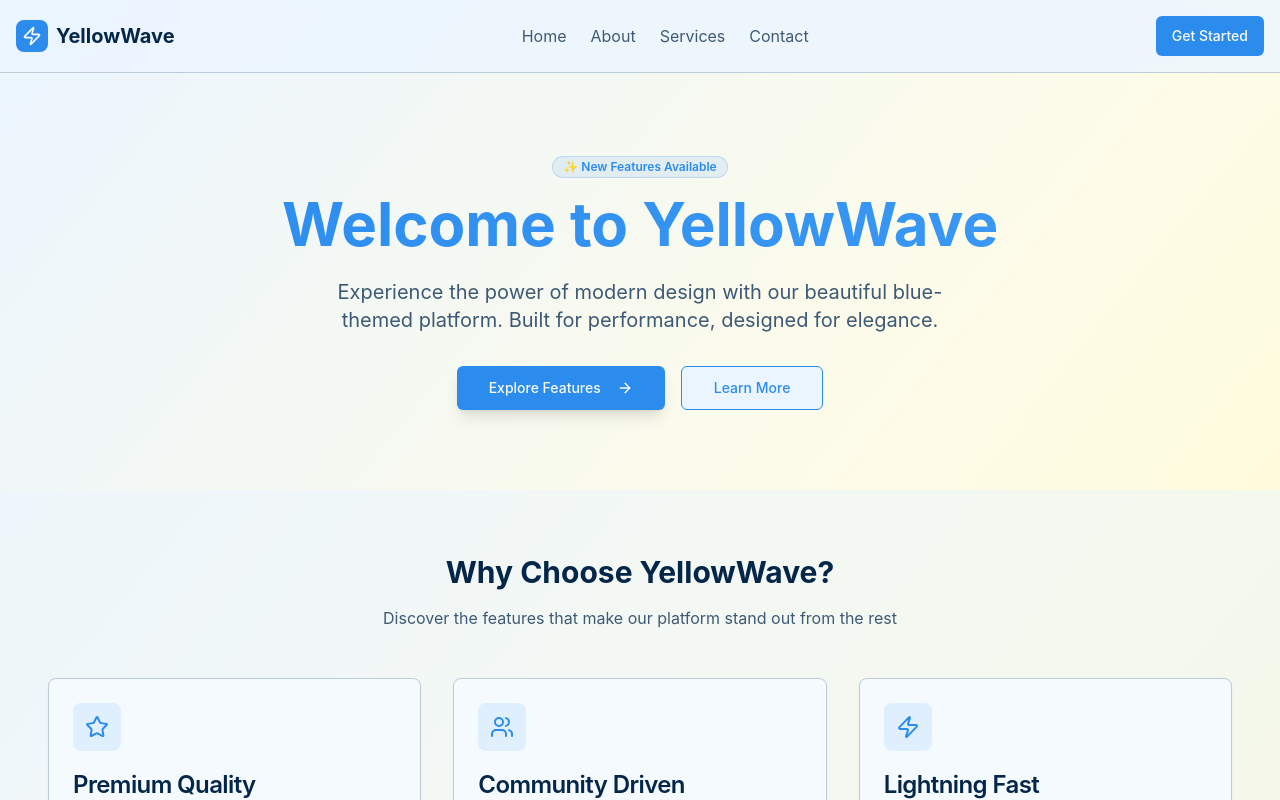
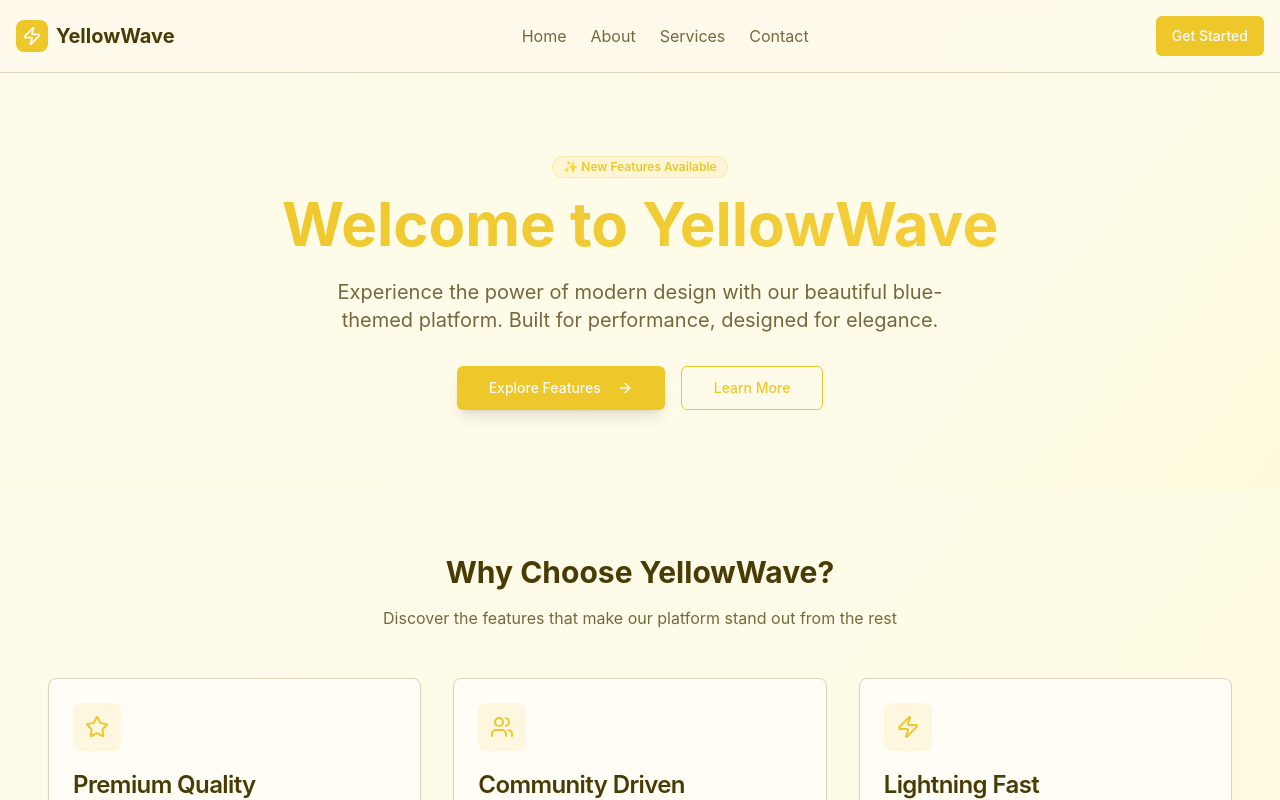
Before and after one commit to jboduchFusen/create-simple-blue-website, a React (Vite) app: page / in a window 1280 px wide. Shown: the top 800 px of the page. Built offline with nearby package versions, Linux system fonts and the light colour scheme.

Commit message:
Updated project files

```diff
--- a/src/index.css
+++ b/src/index.css
@@ -6,44 +6,44 @@
   :root {
     --radius: 0.5rem;
 
-    /* Light blue theme colors */
-    --background: 210 100% 96%;
-    --foreground: 210 90% 15%;
+    /* Yellow theme colors */
+    --background: 48 100% 96%;
+    --foreground: 48 90% 15%;
 
-    --card: 210 100% 98%;
-    --card-foreground: 210 90% 15%;
+    --card: 48 100% 98%;
+    --card-foreground: 48 90% 15%;
 
-    --popover: 210 100% 98%;
-    --popover-foreground: 210 90% 15%;
+    --popover: 48 100% 98%;
+    --popover-foreground: 48 90% 15%;
 
-    --primary: 210 85% 55%;
-    --primary-foreground: 210 10% 98%;
+    --primary: 48 85% 55%;
+    --primary-foreground: 48 10% 98%;
 
-    --secondary: 210 30% 88%;
-    --secondary-foreground: 210 90% 15%;
+    --secondary: 48 30% 88%;
+    --secondary-foreground: 48 90% 15%;
 
-    --muted: 210 30% 92%;
-    --muted-foreground: 210 30% 35%;
+    --muted: 48 30% 92%;
+    --muted-foreground: 48 30% 35%;
 
-    --accent: 210 90% 60%;
-    --accent-foreground: 210 10% 98%;
+    --accent: 48 90% 60%;
+    --accent-foreground: 48 10% 98%;
 
     --destructive: 0 84% 60%;
     --destructive-foreground: 50 100% 98%;
 
-    --border: 210 30% 80%;
-    --input: 210 30% 80%;
-    --ring: 210 85% 55%;
+    --border: 48 30% 80%;
+    --input: 48 30% 80%;
+    --ring: 48 85% 55%;
 
-    /* Light blue gradient variables */
-    --gradient-primary: linear-gradient(135deg, hsl(210 85% 65%) 0%, hsl(210 85% 45%) 100%);
-    --gradient-secondary: linear-gradient(135deg, hsl(210 30% 92%) 0%, hsl(210 50% 82%) 100%);
-    --gradient-hero: linear-gradient(135deg, hsl(210 100% 94%) 0%, hsl(210 80% 82%) 50%, hsl(210 85% 65%) 100%);
+    /* Yellow gradient variables */
+    --gradient-primary: linear-gradient(135deg, hsl(48 85% 65%) 0%, hsl(48 85% 45%) 100%);
+    --gradient-secondary: linear-gradient(135deg, hsl(48 30% 92%) 0%, hsl(48 50% 82%) 100%);
+    --gradient-hero: linear-gradient(135deg, hsl(48 100% 94%) 0%, hsl(48 80% 82%) 50%, hsl(48 85% 65%) 100%);
 
     /* Shadows */
-    --shadow-soft: 0 4px 20px hsla(210, 85%, 55%, 0.1);
-    --shadow-medium: 0 8px 30px hsla(210, 85%, 55%, 0.15);
-    --shadow-strong: 0 12px 40px hsla(210, 85%, 55%, 0.2);
+    --shadow-soft: 0 4px 20px hsla(48, 85%, 55%, 0.1);
+    --shadow-medium: 0 8px 30px hsla(48, 85%, 55%, 0.15);
+    --shadow-strong: 0 12px 40px hsla(48, 85%, 55%, 0.2);
   }
   .light {
     --background: 0 0% 100%;
```
Also changed, not shown: 1 other file (tests, documents, lock files or other folders).
